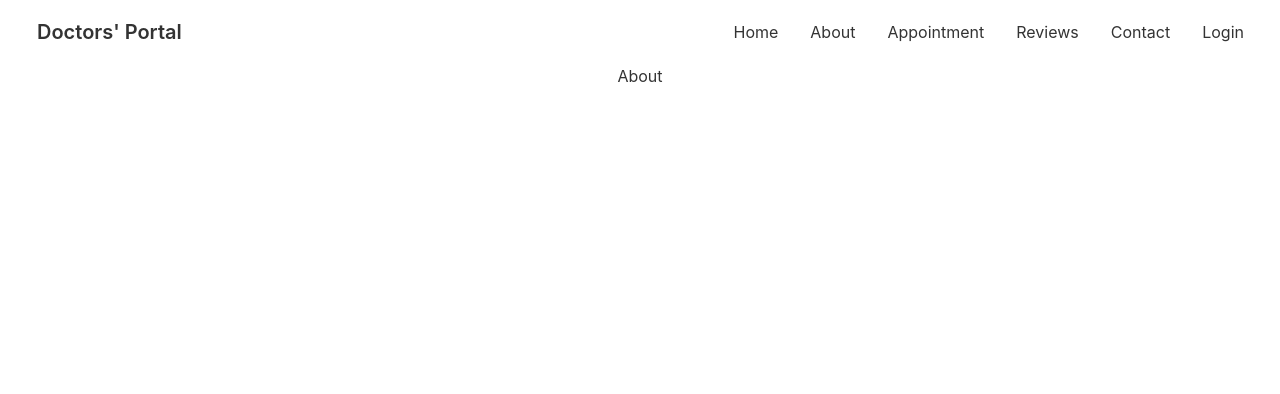
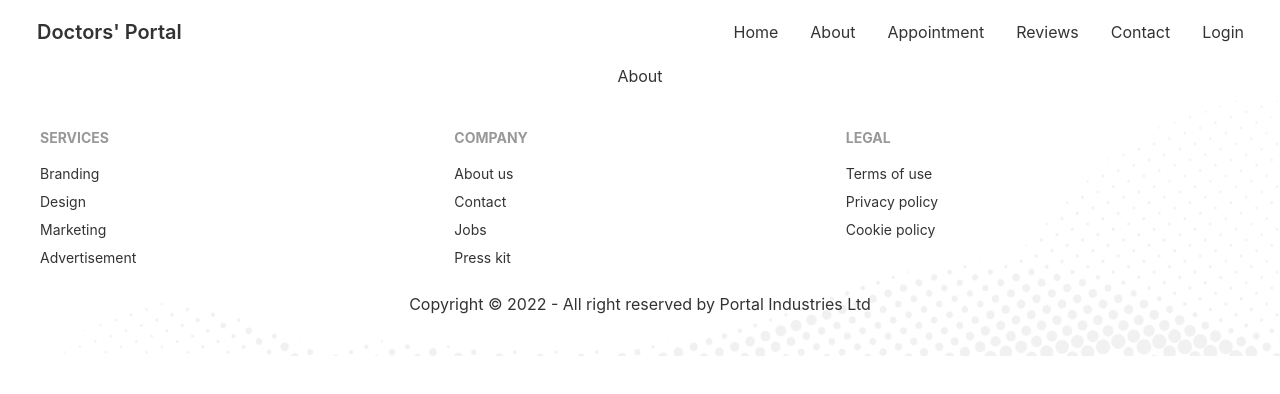
Before and after one commit to ahnafwarith/doctors-portal-client, a React (Create React App) app: page /about in a window 1280 px wide. Shown: the top 394 px of the page. Built offline with nearby package versions, Linux system fonts and the light colour scheme.

Commit message:
added footer

```diff
--- a/src/App.js
+++ b/src/App.js
@@ -2,6 +2,7 @@
 import './App.css';
 import About from './Pages/About/About';
 import Home from './Pages/Home/Home/Home';
+import Footer from './Pages/Shared/Footer/Footer';
 import Navbar from './Pages/Shared/Navbar/Navbar';
 
 function App() {
@@ -12,6 +13,7 @@
         <Route path='/' element={<Home />}></Route>
         <Route path='/about' element={<About />}></Route>
       </Routes>
+      <Footer></Footer>
     </div>
   );
 }
--- /dev/null
+++ b/src/Pages/Shared/Footer/Footer.js
@@ -0,0 +1,39 @@
+import React from 'react';
+import footer from '../../../assets/images/footer.png'
+
+const Footer = () => {
+    return (
+        <footer style={{
+            background: `url(${footer})`,
+            backgroundSize: 'cover'
+        }} class="p-10">
+            <div className='footer'>
+                <div>
+                    <span class="footer-title">Services</span>
+                    <a class="link link-hover">Branding</a>
+                    <a class="link link-hover">Design</a>
+                    <a class="link link-hover">Marketing</a>
+                    <a class="link link-hover">Advertisement</a>
+                </div>
+                <div>
+                    <span class="footer-title">Company</span>
+                    <a class="link link-hover">About us</a>
+                    <a class="link link-hover">Contact</a>
+                    <a class="link link-hover">Jobs</a>
+                    <a class="link link-hover">Press kit</a>
+                </div>
+                <div>
+                    <span class="footer-title">Legal</span>
+                    <a class="link link-hover">Terms of use</a>
+                    <a class="link link-hover">Privacy policy</a>
+                    <a class="link link-hover">Cookie policy</a>
+                </div>
+            </div>
+            <div className='mt-6'>
+                <p>Copyright © 2022 - All right reserved by Portal Industries Ltd</p>
+            </div>
+        </footer >
+    );
+};
+
+export default Footer;
```
